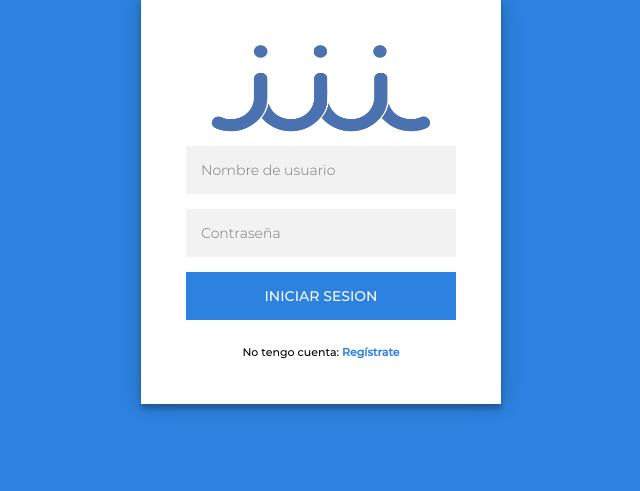
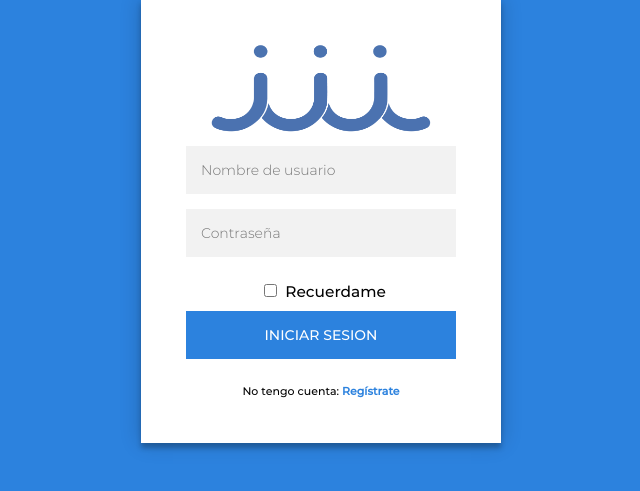
Before and after one commit to JhonnysDS/referidos-inciti, a Flask app: page /login in a window 1280 px wide. Shown: the part 103-594 px from the top of the page, without its empty margins (319-959 px from the left). Run offline with Flask 2, Linux system fonts and the light colour scheme; parts of the project's set-up code (start-up, migrations or seed data) failed here and were passed over.

Commit message:
conexion del logín arreglado y campo de rememberme agregado. (solucionar redireccion)

```diff
--- a/app.py
+++ b/app.py
@@ -7,7 +7,7 @@ from forms import SignupForm, LoginForm
 app = Flask(__name__)
 app.config['SECRET_KEY'] = '7110c8ae51a4b5af97be6534caef90e4bb9bdcb3380af008f90b23a5d1616bf319bc298105da20fe'
 app.config['SQLALCHEMY_DATABASE_URI'] = 'mysql://root@localhost/referidos_inciti'
-# app.config['SQLALCHEMY_TRACK_MODIFICATIONS'] = False
+app.config['SQLALCHEMY_TRACK_MODIFICATIONS'] = False
 
 login_manager = LoginManager(app)
 login_manager.login_view = "login"
@@ -15,25 +15,6 @@ db = SQLAlchemy(app)
 
 
 from models import User, UserReferred
-
-
-posts = []
-
-
-@app.route("/login", methods=["GET", "POST"])
-def login():
-    if current_user.is_authenticated:
-        return redirect(url_for('home'))
-    form = LoginForm()
-    if form.validate_on_submit():
-        user = User.get_by_username(form.username.data)
-        if user is not None and user.check_password(form.password.data):
-            login_user(user, remember=form.remember_me.data)
-            next_page = request.args.get('next')
-            if not next_page or url_parse(next_page).netloc != '':
-                next_page = url_for('home')
-            return redirect(next_page)
-    return render_template("login.html", form=form)
 
 
 @app.route("/signup", methods=["GET", "POST"])
@@ -64,6 +45,26 @@ def signup():
     return render_template("signup.html", form=form)
 
 
+@app.route("/login", methods=["GET", "POST"])
+def login():
+    error = None
+    if current_user.is_authenticated:
+        return redirect(url_for('home'))
+
+    form = LoginForm()
+    if form.validate_on_submit():
+        user = User.get_by_username(form.username.data)
+        if user is not None and user.check_password(form.password.data):
+            login_user(user, remember=form.remember_me.data)
+            next_page = request.args.get('next')
+
+            if not next_page or url_parse(next_page).netloc != '':
+                next_page = url_for('home')
+
+            return redirect(next_page)
+    return render_template("login.html", form=form)
+
+
 @login_manager.user_loader
 def load_user(user_id):
     return User.get_by_id(int(user_id))
@@ -77,7 +78,7 @@ def logout():
 
 @app.route("/home/")
 @login_required
-def listviewraferred():
+def listviewreferred():
     users_referred = UserReferred.get_all()
     return render_template("home.html", users_referreds=users_referred)
 
--- a/forms.py
+++ b/forms.py
@@ -12,5 +12,5 @@ class SignupForm(FlaskForm):
 class LoginForm(FlaskForm):
     username = StringField('Nombre de usuario', validators=[DataRequired(), Length(max=64)])
     password = PasswordField('Contraseña', validators=[DataRequired()])
-    remember_me = BooleanField('Recordarme')
+    remember_me = BooleanField('Recuerdame')
     submit = SubmitField('Iniciar sesion')
--- a/models.py
+++ b/models.py
@@ -42,7 +42,7 @@ class UserReferred(db.Model, UserMixin):
     id = db.Column(db.Integer, primary_key=True)
     name = db.Column(db.String(255), unique=True, nullable=False)
     email = db.Column(db.String(255), unique=True, nullable=False)
-    cellphone = db.column(db.Integer, nullable=False)
+    cellphone = db.column(db.Integer()) #arreglar esta parte del nullable.
 
     def __repr__(self):
         return f'<UserReferred {self.name}>'
--- a/static/css/styles.css
+++ b/static/css/styles.css
@@ -60,6 +60,22 @@
   display: block;
   margin: auto;
   width: auto;
+}
+
+.remember{
+ display: flex;
+ align-items: baseline;
+ font: 1.1em mst-medium;
+ margin: 10px 70px;
+
+}
+.remember label{
+margin: 0px;
+
+}
+.remember input[type=checkbox]{
+margin: 0px;
+
 }
 
 .menu__item input[type=submit]:hover,.menu__item input[type=submit]:active,.menu__item input[type=submit]:focus {
--- a/templates/login.html
+++ b/templates/login.html
@@ -5,7 +5,8 @@
 {% block content %}
      <div class="login-page">
             <div class="form">
-              <form class="login-form">
+              <form class="login-form" method="post" novalidate>
+                  {{ form.hidden_tag() }}
                 <img class="logo" src="{{url_for('static', filename='imagenes/logo blue.png')}}" alt="Inciti">
                   <div>
                       {{ form.username(placeholder = 'Nombre de usuario')}}
@@ -19,6 +20,9 @@
                       <span style="color: red;">{{ error }}</span>
                       {% endfor %}
                   </div>
+                  <div class="remember">
+                         {{ form.remember_me() }} {{ form.remember_me.label() }}
+                  </div>
                   <div>
                       {{ form.submit() }}
                   </div>
```
